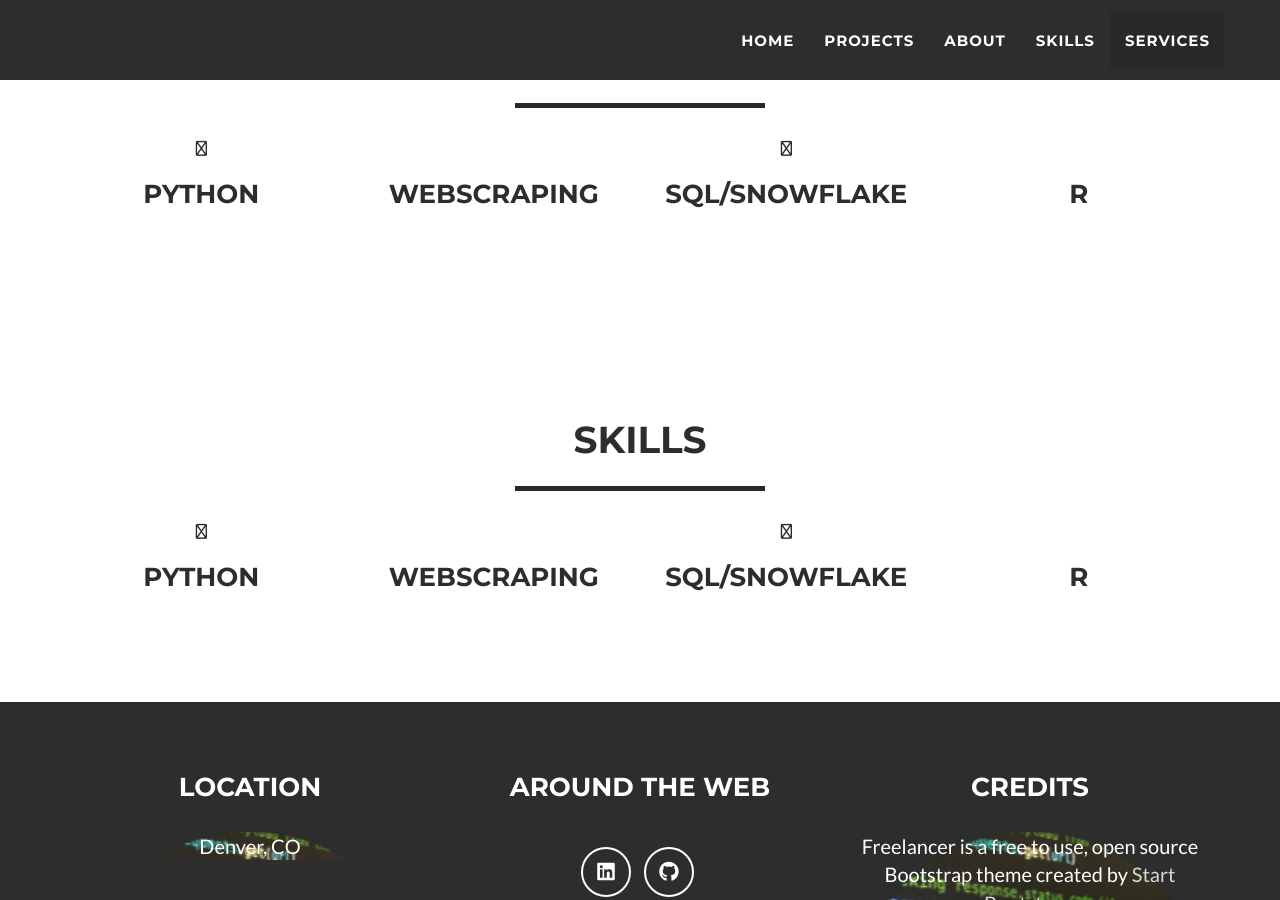
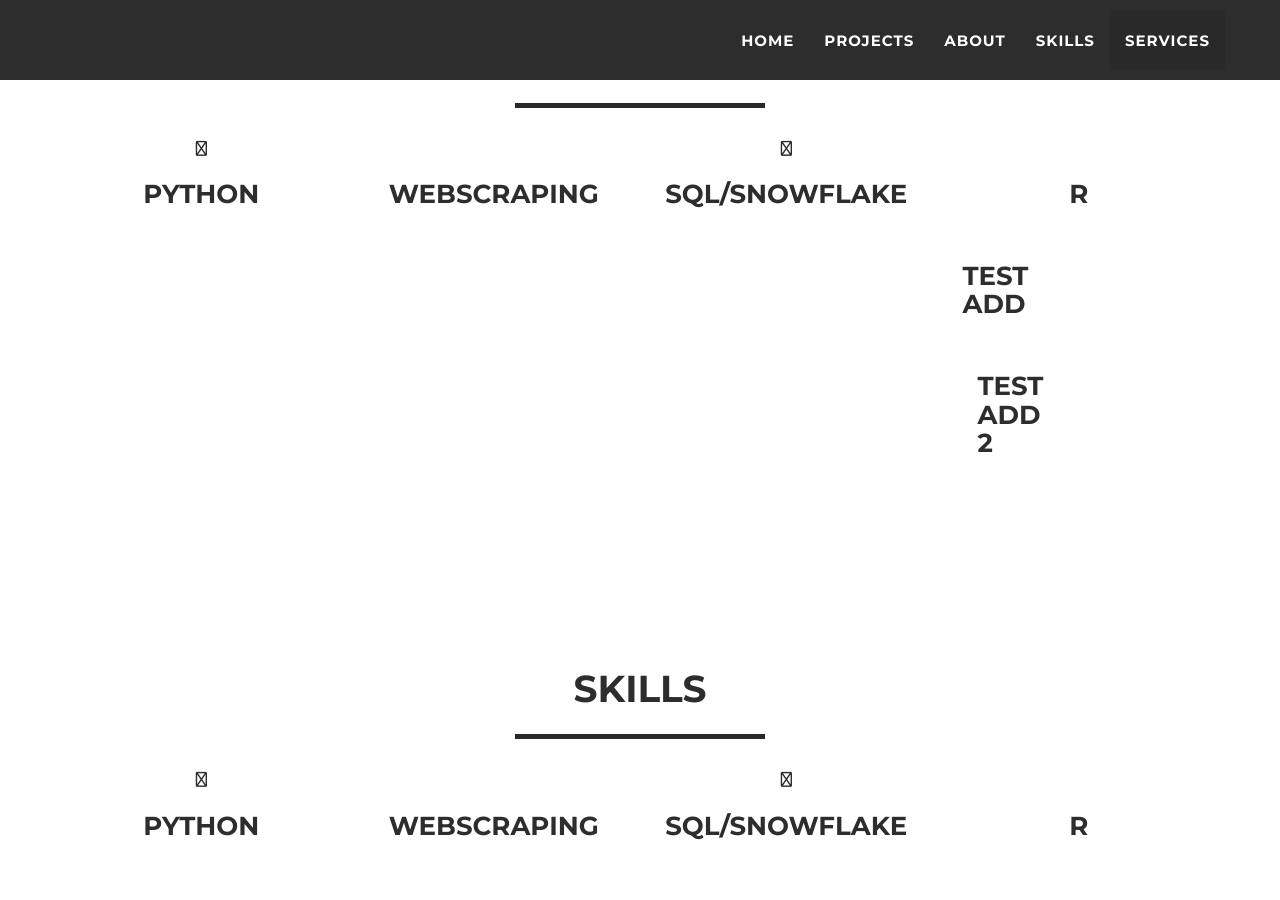
Before and after one commit to brf217/brf217.github.io, a Jekyll site: the page built from _posts/2014-07-18-project-1.markdown, in a window 1280 px wide and 900 px high, scrolled down 2302 px. Built offline with Jekyll 4.4.1, drawn with Linux system fonts in a browser that asks for light colours.

Commit message:
Update skills.html

```diff
--- a/_includes/skills.html
+++ b/_includes/skills.html
@@ -32,6 +32,16 @@
                     <i class="fa-regular fa-brackets-curly"></i>
                     <h3>R</h3>
                 </div>
+            <div class="col-lg-3 col-md-6 text-center">
+                <div class="service-box">
+                    <i class="fa-regular fa-brackets-curly"></i>
+                    <h3>Test Add</h3>
+                </div>
+            <div class="col-lg-3 col-md-6 text-center">
+                <div class="service-box">
+                    <i class="fa-regular fa-brackets-curly"></i>
+                    <h3>Test Add 2</h3>
+                </div>
             </div>
         </div>
     </div>
```
